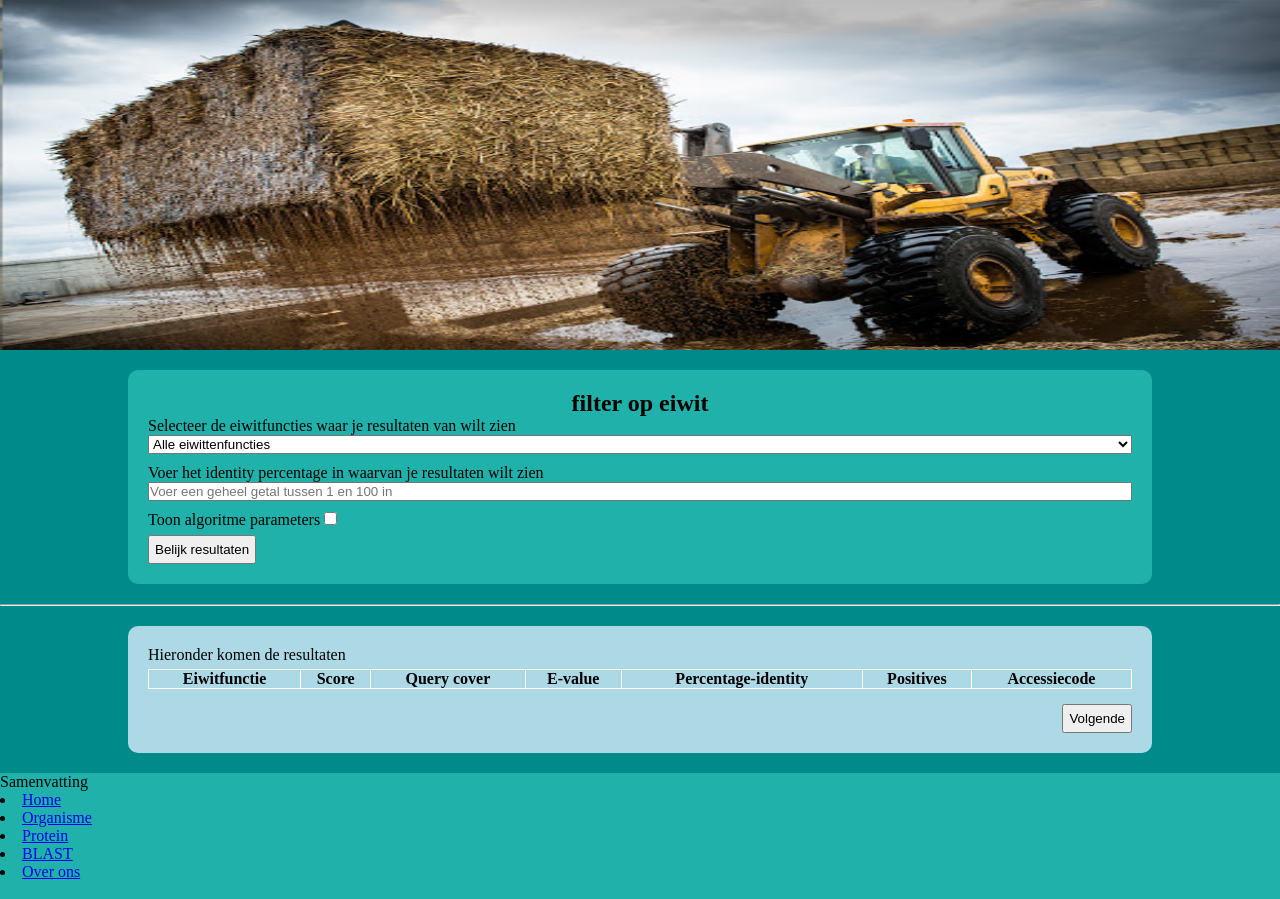
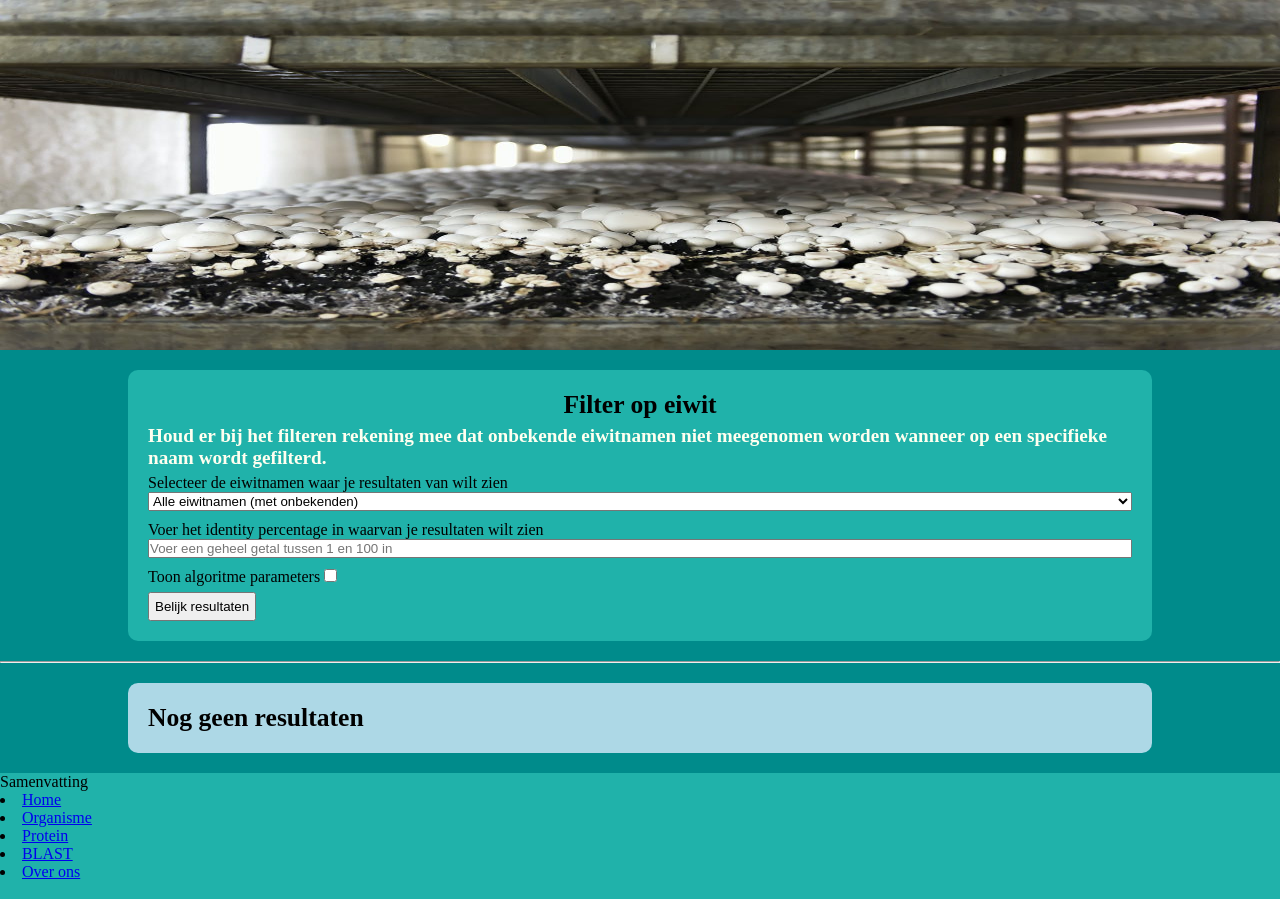
Before and after one commit to RenskeMichels/Semester_4_Project, a Flask app: template templates/protein.html in a window 1280 px wide. Shown: the part 78-977 px from the top of the page. Run offline with Flask 2, Linux system fonts and the light colour scheme; the template is opened without the code that fills it: most values are stand-ins (such as "Sample title", 1, 10 or a date in 2020); lists and menus that the app fills with data are empty.

Commit message:
finished protein and organism page

```diff
--- a/app.py
+++ b/app.py
@@ -5,13 +5,19 @@ import sqlfuncties
 # nadat een POST formulier is verzonden, en daarna op de button
 # vorige of volgende wordt geklikt, zodat deze opnieuw de BLAST resultaten
 # kan ophalen aan de hand van de huidige pagina en deze variabelen.
-aantal_per_pagina = None
-percentage_identity = None
-e_value = None
+
+# ------- Organisme pagina -------------- #
+aantal_per_pagina_org = None
+percentage_identity_org = None
+e_value_org = None
 familie = None
 geslacht = None
 soort = None
-
+# ------ Protein pagina ---------------- #
+aantal_per_pagina_protein = None
+percentage_identity_protein = None
+e_value_protein = None
+eiwitnaam = None
 
 app = Flask(__name__)
 
@@ -24,7 +30,7 @@ def index():
 @app.route("/organisme", methods=["GET", "POST"])
 def organisme():
 
-    global aantal_per_pagina, percentage_identity, e_value,\
+    global aantal_per_pagina_org, percentage_identity_org, e_value_org,\
         familie, geslacht, soort
 
     # Haal paginanummer uit url,
@@ -43,37 +49,38 @@ def organisme():
     # Alleen resultaten laten zien wanneer een formulier is verzonden en
     # het paginanummer in de url staat.
     if "page" in request.args:
-        if not (aantal_per_pagina is None):
+        if not (aantal_per_pagina_org is None):
 
             resultaten_cursor = sqlfuncties. \
-                resultaten_organisme(conn, aantal_per_pagina,
-                                     percentage_identity, pagenummer, e_value,
-                                     familie, geslacht, soort)
+                resultaten_organisme(conn, aantal_per_pagina_org,
+                                     percentage_identity_org, pagenummer,
+                                     e_value_org, familie, geslacht, soort)
 
     conn.close()
 
     if request.method == 'POST':
 
         pagenummer = 0
-        aantal_per_pagina = request.form.get("aantalres")
+        aantal_per_pagina_org = request.form.get("aantalres")
 
-        percentage_identity = request.form.get("percentageidentity")
-        e_value = request.form.get("evalue")
+        percentage_identity_org = request.form.get("percentageidentity")
+        e_value_org = request.form.get("evalue")
         familie = request.form.get("selfamilie")
         geslacht = request.form.get("selgeslacht")
         soort = request.form.get("selsoort")
 
         conn = sqlfuncties.connectie()
         resultaten_cursor = sqlfuncties.\
-            resultaten_organisme(conn, aantal_per_pagina, percentage_identity,
-                                 pagenummer, e_value, familie, geslacht, soort)
+            resultaten_organisme(conn, aantal_per_pagina_org,
+                                 percentage_identity_org,
+                                 pagenummer, e_value_org, familie, geslacht,
+                                 soort)
         conn.close()
         return render_template("organisme.html", pagenummer=pagenummer,
                                familie_cursor=familie_cursor,
-                               geslachten_cursor=
-                               geslachten_cursor,
-                               soorten_cursor=soorten_cursor, resultaten_cursor
-                               =resultaten_cursor)
+                               geslachten_cursor=geslachten_cursor,
+                               soorten_cursor=soorten_cursor,
+                               resultaten_cursor=resultaten_cursor)
 
     return render_template("organisme.html", pagenummer=pagenummer,
                            familie_cursor=familie_cursor, geslachten_cursor=
@@ -83,15 +90,54 @@ def organisme():
 
 @app.route("/protein", methods=["GET", "POST"])
 def protein():
+
+    global aantal_per_pagina_protein, percentage_identity_protein,\
+           e_value_protein, eiwitnaam
+
     # Haal paginanummer uit url,
     # mocht deze niet url staan dan ben je op de eerste pagina.
     pagenummer = int(request.args.get('page', "0"))
 
     conn = sqlfuncties.connectie()
-    eiwitfuncties_cursor = sqlfuncties.alle_eiwitfuncties(conn)
+    eiwitnamen_cursor = sqlfuncties.alle_eiwitnamen(conn)
+
+    resultaten_cursor = ""
+
+    # Alleen resultaten laten zien wanneer een formulier is verzonden en
+    # het paginanummer in de url staat.
+    if "page" in request.args:
+        if not (aantal_per_pagina_protein is None):
+
+            resultaten_cursor = sqlfuncties. \
+                resultaten_protein(conn, aantal_per_pagina_protein,
+                                   percentage_identity_protein, pagenummer,
+                                   e_value_protein, eiwitnaam)
+
     conn.close()
+
+    if request.method == 'POST':
+
+        pagenummer = 0
+        aantal_per_pagina_protein = request.form.get("aantalres")
+
+        percentage_identity_protein = request.form.get("percentageidentity")
+        e_value_protein = request.form.get("evalue")
+        eiwitnaam = request.form.get("seleiwitnaam")
+
+        conn = sqlfuncties.connectie()
+        resultaten_cursor = sqlfuncties.\
+            resultaten_protein(conn, aantal_per_pagina_protein,
+                               percentage_identity_protein,
+                               pagenummer, e_value_protein,
+                               eiwitnaam)
+        conn.close()
+        return render_template("protein.html", pagenummer=pagenummer,
+                               eiwitnamen_cursor=eiwitnamen_cursor,
+                               resultaten_cursor=resultaten_cursor)
+
     return render_template("protein.html", pagenummer=pagenummer,
-                           eiwitfuncties_cursor=eiwitfuncties_cursor)
+                           eiwitnamen_cursor=eiwitnamen_cursor,
+                           resultaten_cursor=resultaten_cursor)
 
 
 if __name__ == '__main__':
--- a/static/eindproject.css
+++ b/static/eindproject.css
@@ -68,6 +68,17 @@ header nav ul li a:hover{
     border-radius: 10px;
 
 }
+
+.filter h2{
+    font-size: 1.6em;
+}
+.waarschuwing{
+    font-size: 1.2em;
+    margin-top: 5px;
+    margin-bottom: 5px;
+    color: ivory;
+    font-weight: bold;
+}
 .filter{
 
     background: lightseagreen;
@@ -77,6 +88,10 @@ header nav ul li a:hover{
     background-color: lightblue;
 }
 
+.res p{
+    font-weight: bold;
+    font-size: 1.6em;
+}
 #resultaten{
     width: 100%;
     border-collapse: collapse;
@@ -86,6 +101,7 @@ header nav ul li a:hover{
 #resultaten th, #resultaten td{
     border: 1px solid #ffffff;
     text-align: center;
+    text-transform: capitalize;
 }
 
 .filter h2{
--- a/static/functies.js
+++ b/static/functies.js
@@ -26,7 +26,7 @@ let i = 0;
 
 /**
  * Elke keer als deze functie wordt aangeroepen wordt er een
- * nieuwe afbeelding 1.3 seconden getoond.
+ * nieuwe afbeelding 2 seconden getoond.
  */
 function changeImage() {
 
@@ -42,8 +42,8 @@ function changeImage() {
      else{
          i = 0;
      }
-    // Wacht 1.3 seconden.
-     setTimeout(changeImage, 1300);
+    // Wacht 2 seconden.
+     setTimeout(changeImage, 2000);
 }
 
 window.onload = changeImage;
--- a/templates/protein.html
+++ b/templates/protein.html
@@ -5,16 +5,20 @@
 {% block body %}
 
     <form class = "filter" method="post">
-    <h2> filter op eiwit </h2>
+    <h2> Filter op eiwit </h2>
 
-        <label for="seleiwitfunc">Selecteer de eiwitfuncties waar je resultaten
+        <p class = "waarschuwing"> <strong> Houd er bij het filteren rekening
+            mee dat onbekende eiwitnamen niet meegenomen worden wanneer op een
+            specifieke naam wordt gefilterd. </strong></p>
+        <label for="seleiwitnaam">Selecteer de eiwitnamen waar je resultaten
         van wilt zien</label>
 
-        <select name="seleiwitfunc" id="seleiwitfunc">
+        <select name="seleiwitnaam" id="seleiwitnaam">
         <!-- Haal eiwit op uit database ?-->
-            <option value="alleeiwittenfunc" selected> Alle eiwittenfuncties </option>
-            {% for eiwitfunctie in eiwitfuncties_cursor %}
-            <option value="{{ eiwitfunctie[0] }}"> {{ eiwitfunctie[0] }}</option>
+            <option value="alleeiwitnamen" selected> Alle eiwitnamen
+                (met onbekenden) </option>
+            {% for eiwitnaam in eiwitnamen_cursor %}
+            <option value="{{ eiwitnaam[0] }}"> {{ eiwitnaam[0] }}</option>
             {% endfor %}
         </select>
 
@@ -31,12 +35,14 @@
 
             <label for="aantalres"> Selecteer het (max) aantal resultaten per pagina</label>
             <select name="aantalres" id ="aantalres">
+                <option value="5"> 5 </option>
                 <option value="10"> 10 </option>
-                <option value="20"> 20 </option>
+                <option value="20" selected> 20 </option>
                 <option value="50"> 50 </option>
             </select>
             <label for = "evalue"> E-value(kleiner dan): </label>
-            <input type = "number" id="evalue" name="evalue">
+            <input type = "number" id="evalue" name="evalue" min=0 step="any" max="3"
+                   placeholder="Voer een getal tussen 0 en 3">
         </div>
 
         <input id= "submiteiwit" type="submit" name ="verzend" value="Belijk resultaten">
@@ -44,13 +50,19 @@
 
     <hr>
     <div class = "res">
-        <p> Hieronder komen de resultaten</p>
 
+     <!-- formulier niet verzonden en niet op een van de buttons geklikt. -->
+     {% if (not request.form.get("verzend")) and not (request.args.get("page")) %}
+        <p> Nog geen resultaten </p>
 
+    {% else %}
+
+    <p> Hierbij de resultaten </p>
     <table id="resultaten">
 
     <tr>
-        <th> Eiwitfunctie </th>
+        <th> Header</th>
+        <th> Eiwitnaam </th>
         <th> Score </th>
         <th> Query cover</th>
         <th> E-value </th>
@@ -58,7 +70,20 @@
         <th> Positives </th>
         <th> Accessiecode </th>
     </tr>
+
+        {% for resultaat in resultaten_cursor %}
+             <tr>
+             {% for item in resultaat %}
+               <td> {{ item }}</td>
+             {% endfor %}
+             </tr>
+        {% endfor %}
+
     </table>
+
+    <!-- Twee buttons om de resultaten te spreiden over meerdere pagina's
+         waarbij het mogelijk is om naar de vorige en volgende pagina te gaan.
+         hierbij wordt op de eerste pagina de button vorige niet getoond -->
 
     {% if request.args.get('page') and  (not pagenummer == 0) %}
         <form id="previous"  method="get">
@@ -71,7 +96,7 @@
         <input type="hidden"  name="page" value="{{ pagenummer + 1 }}">
         <button id= "nextbtn" > Volgende </button>
     </form>
-
+    {% endif %}
     </div>
 {% endblock %}
 
```
Also changed, not shown: sqlfuncties.py (+45 -11 lines), templates/organisme.html (+18 -8 lines).
